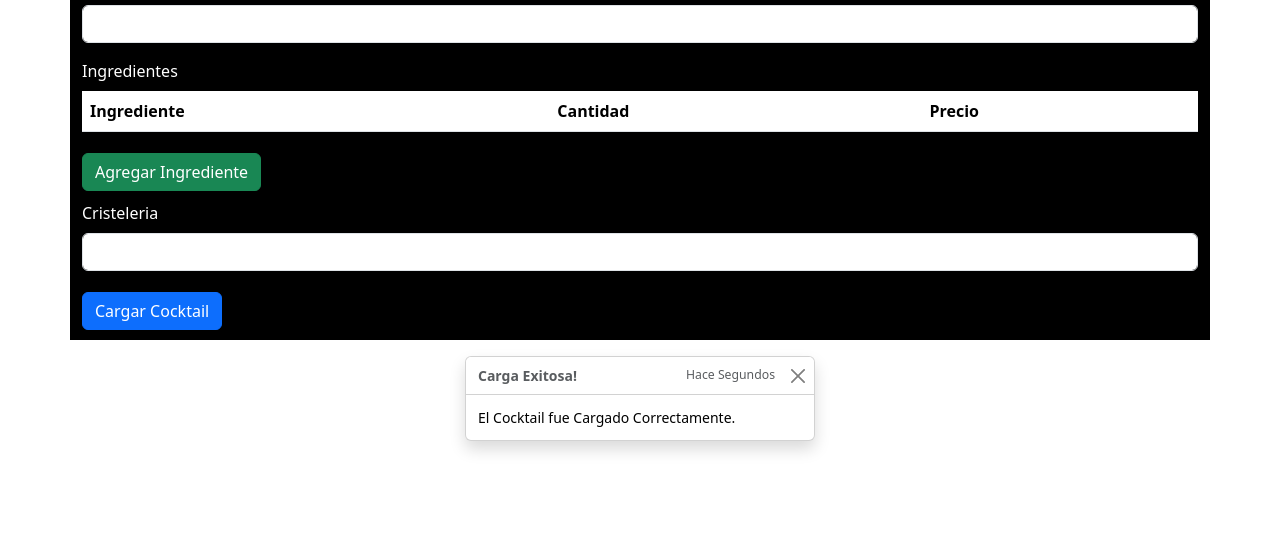
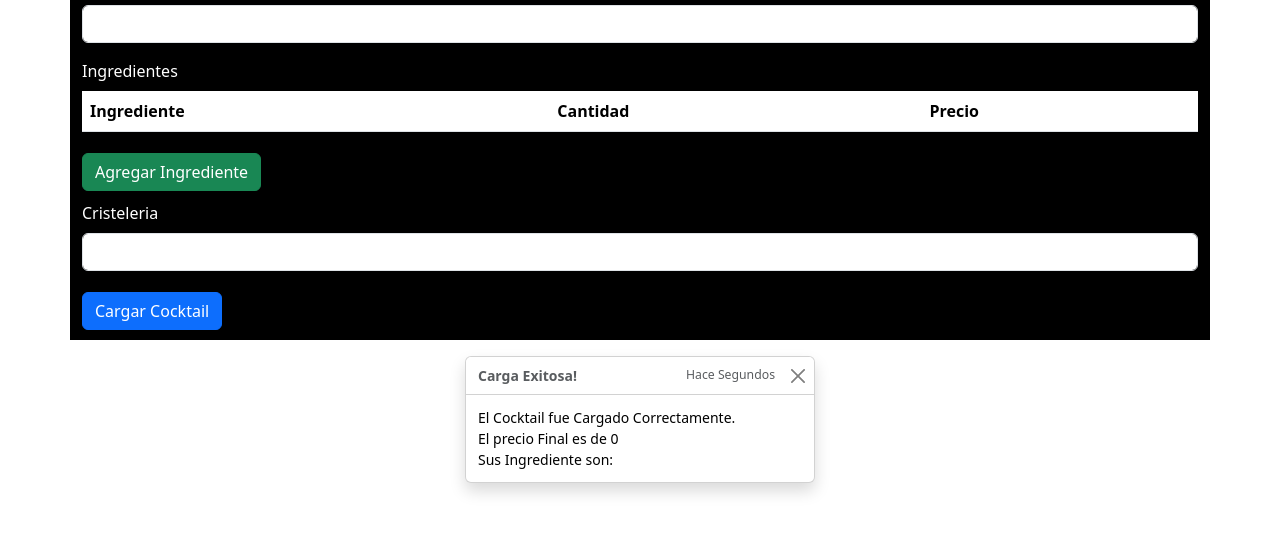
Before and after one commit to danielfigueroa23/CotizadorCocktails, a plain HTML site: page src/pages/UploadCockail.html in a window 1280 px wide. Both pictures are taken after a click on the button "Cargar Cocktail". Shown: the part 83-616 px from the top of the page. Drawn offline with nearby package versions, Linux system fonts and the light colour scheme.

Commit message:
Re-Entrega con Correciones - Tercer preEntrega de Proyecto Final JavaScript

```diff
--- a/src/Scripts/script.js
+++ b/src/Scripts/script.js
@@ -123,7 +123,7 @@ const cargarCocktail = () => {
 
     //Confirmamos al usuario que se cargo correctamente su cocktail y limpiamos los campos
     setTimeout(function(){
-        $('#liveToast').toast('show');
+        mostrarResultado(cocktail);
         document.getElementById("nombreCocktail").value = "";
         document.getElementById("tableIngredientes").innerHTML = "";
         document.getElementById("Cristeleria").value = "";
@@ -134,7 +134,6 @@ const cargarCocktail = () => {
 
 //Funcion para mostrar el resultado en pantalla al usuario
 const mostrarResultado = (cocktail) => {
-    alert("El precio final de " + cocktail.name + " es de " + cocktail.precio);
 
     //Antes de mostrar los ingredientes los ordenamos con el metodo sort (Función de Orden Superior)
     cocktail.ingredients.sort((primero, segundo) => {
@@ -146,5 +145,24 @@ const mostrarResultado = (cocktail) => {
         }
     });
 
-    console.table(cocktail.ingredients);
+    let toastCocktails = document.getElementById("toastCorfimacionUaploadCocktail");
+
+    toastCocktails.innerHTML += ` El Cocktail fue Cargado Correctamente.
+                                  </br>
+                                  El precio Final es de ${cocktail.precio}
+                                  </br>
+                                  Sus Ingrediente son:
+                                  </br> `
+    let listIngredientes = [];
+    listIngredientes = cocktail.ingredients;
+
+    //Recorremos la lista de ingredientes para mostrarlo al cliente
+    for (var i = 0; i < listIngredientes.length; i ++) {
+        toastCocktails.innerHTML +=  `<tr>
+                                        <td>${listIngredientes[i].nombreIngrediente}</td>
+                                        </br>
+                                     </tr> `
+    }
+
+    $('#liveToast').toast('show');
 }
--- a/src/pages/UploadCockail.html
+++ b/src/pages/UploadCockail.html
@@ -114,7 +114,6 @@
           <button type="button" class="btn-close" data-bs-dismiss="toast" aria-label="Close"></button>
         </div>
         <div class="toast-body" id="toastCorfimacionUaploadCocktail">
-          El Cocktail fue Cargado Correctamente.
         </div>
       </div>
     </div>
```
